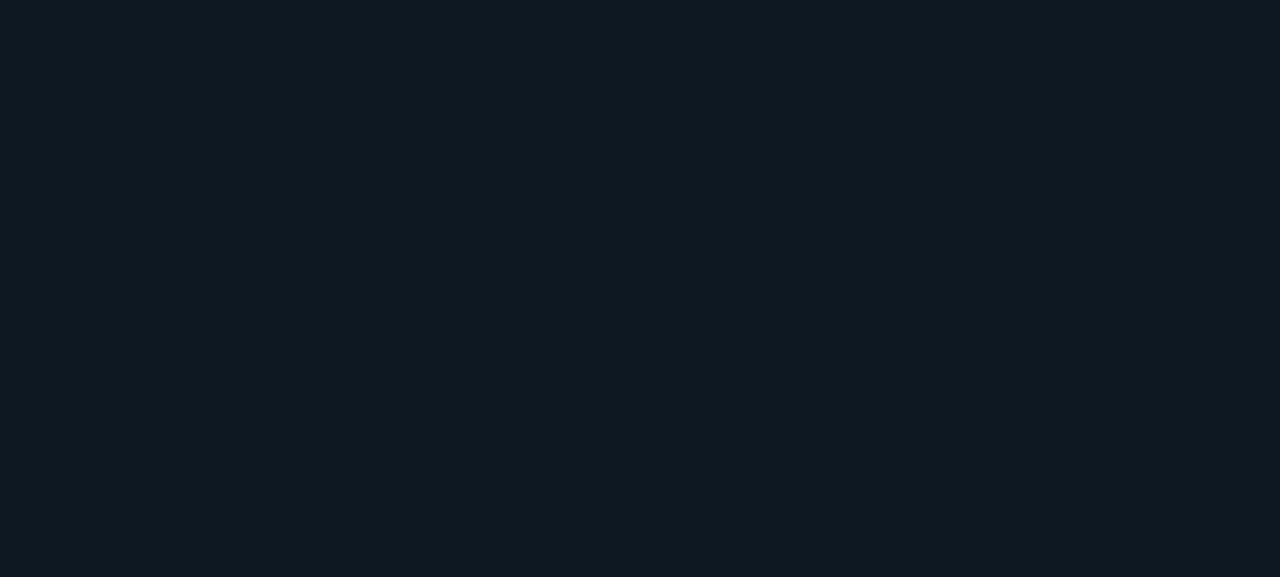
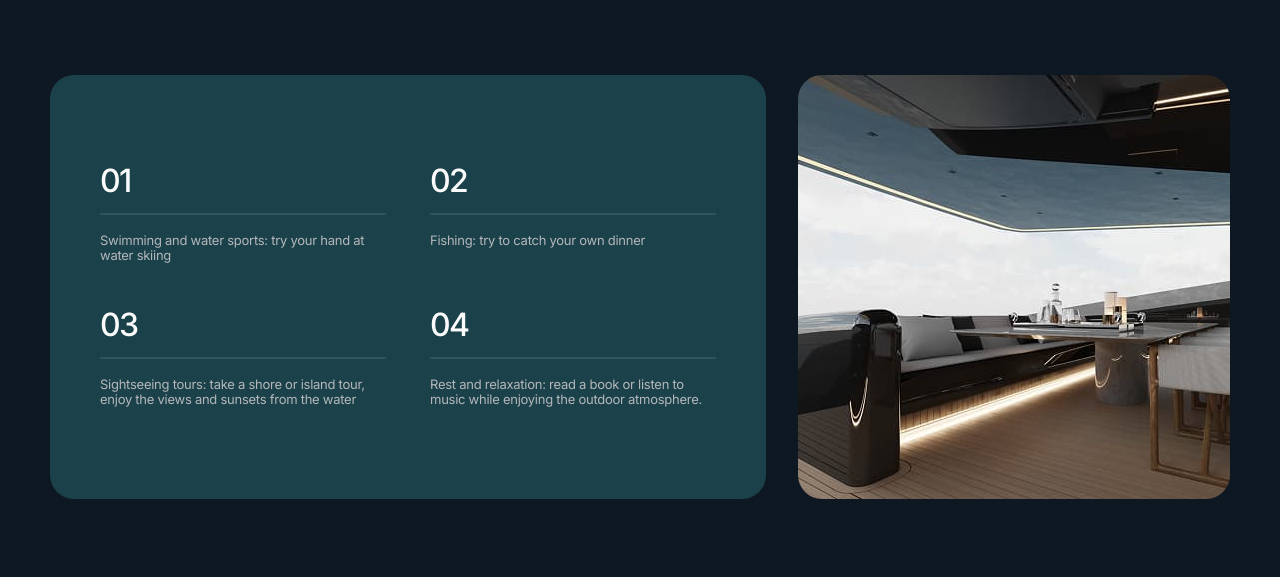
Before and after one commit to SergeyKorobka/blended-starter-mod-5-6-132-13, a website built with Vite: page src/index.html in a window 1280 px wide. Built offline with nearby package versions, Linux system fonts and the light colour scheme.

Commit message:
comit-about

```diff
--- a/src/css/about.css
+++ b/src/css/about.css
@@ -1,12 +1,89 @@
 /* Мобільні стилі */
 .about-section {
   padding: 50px 0;
+}
+.about-container {
+  display: flex;
+  flex-wrap: wrap;
+  gap: 20px;
+}
+.about-list {
+  display: flex;
+  flex-wrap: wrap;
+  gap: 40px;
+  flex-grow: 1;
+  padding: 80px 20px;
+  border-radius: 24px;
+
+  background-color: #1b414b;
+}
+.about-item {
+  width: 100%;
+}
+.about-count {
+  position: relative;
+  display: block;
+  padding-bottom: 18px;
+  margin-bottom: 18px;
+
+  font-weight: 500;
+  font-size: 28px;
+  line-height: 1;
+  letter-spacing: -0.05em;
+}
+.about-count::after {
+  content: '';
+  position: absolute;
+  bottom: 0;
+  left: 0;
+  display: block;
+  height: 2px;
+  width: 100%;
+  border-radius: 18px;
+
+  background-color: rgba(251, 251, 251, 0.1);
+}
+.about-text {
+  font-size: 12px;
+  line-height: 1.17;
+  letter-spacing: -0.02em;
+  color: #b4b7ba;
+}
+.about-img-wrapper {
+  border-radius: 24px;
+  overflow: hidden;
+  width: 100%;
+  height: 424px;
+  flex-shrink: 0;
+}
+.about-img {
+  width: 100%;
+  height: 100%;
+  object-fit: cover;
+  object-position: center;
 }
 
 /* Планшетні стилі */
 @media screen and (min-width: 768px) {
   .about-section {
     padding: 60px 0;
+  }
+  .about-container {
+    gap: 32px;
+  }
+  .about-list {
+    gap: 44px;
+    padding: 90px 32px;
+  }
+  .about-item {
+    width: calc((100% - 44px) / 2);
+  }
+  .about-count {
+    font-size: 32px;
+  }
+  .about-text {
+    font-size: 13px;
+    line-height: 1.15;
   }
 }
 
@@ -15,4 +92,15 @@
   .about-section {
     padding: 75px 0;
   }
+  .about-container {
+    flex-wrap: nowrap;
+  }
+  .about-list {
+    padding: 90px 50px;
+    border-radius: 24px;
+  }
+  .about-img-wrapper {
+    width: 432px;
+    height: 424px;
+  }
 }
--- a/src/partials/about.html
+++ b/src/partials/about.html
@@ -1,4 +1,4 @@
-<section id="about" class="about-section hidden">
+<section id="about" class="about-section">
   <div class="container about-container">
     <h2 class="sr-only">About</h2>
 
```
